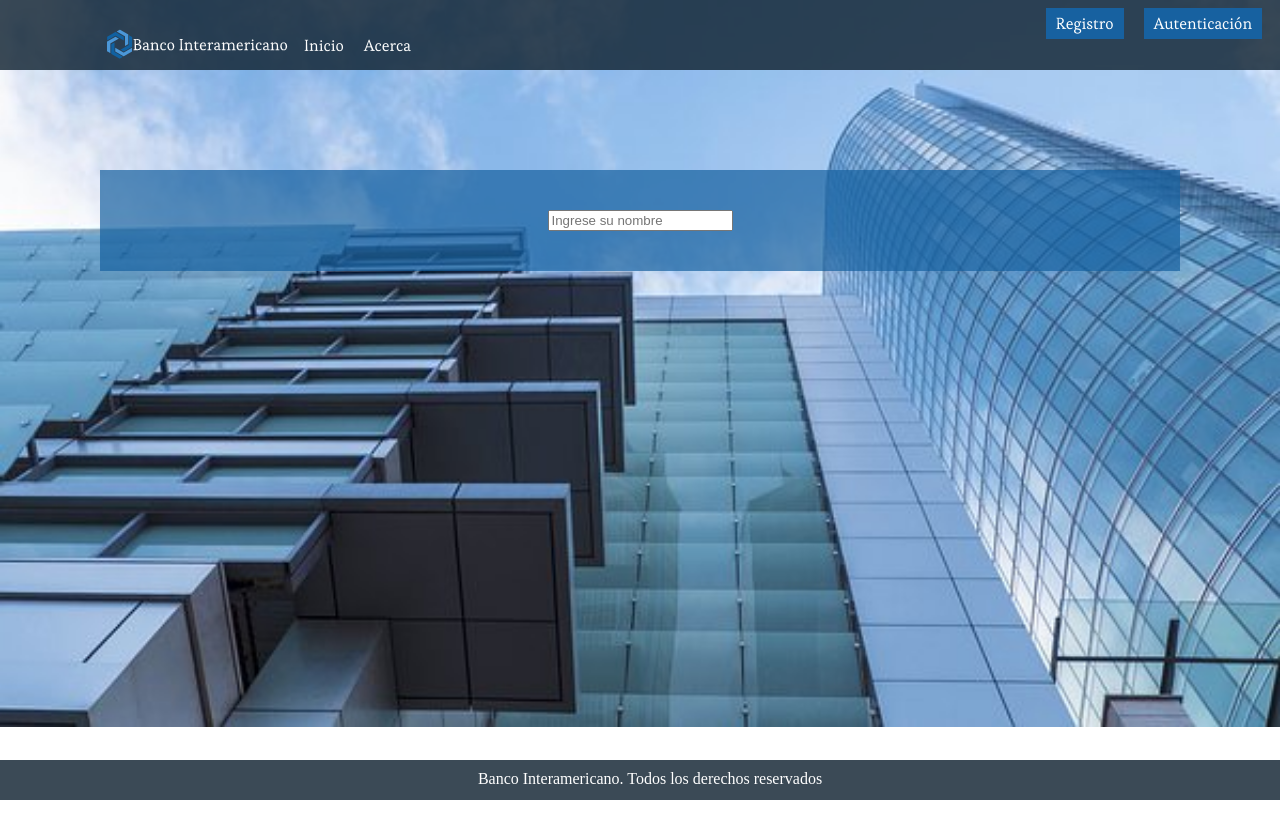
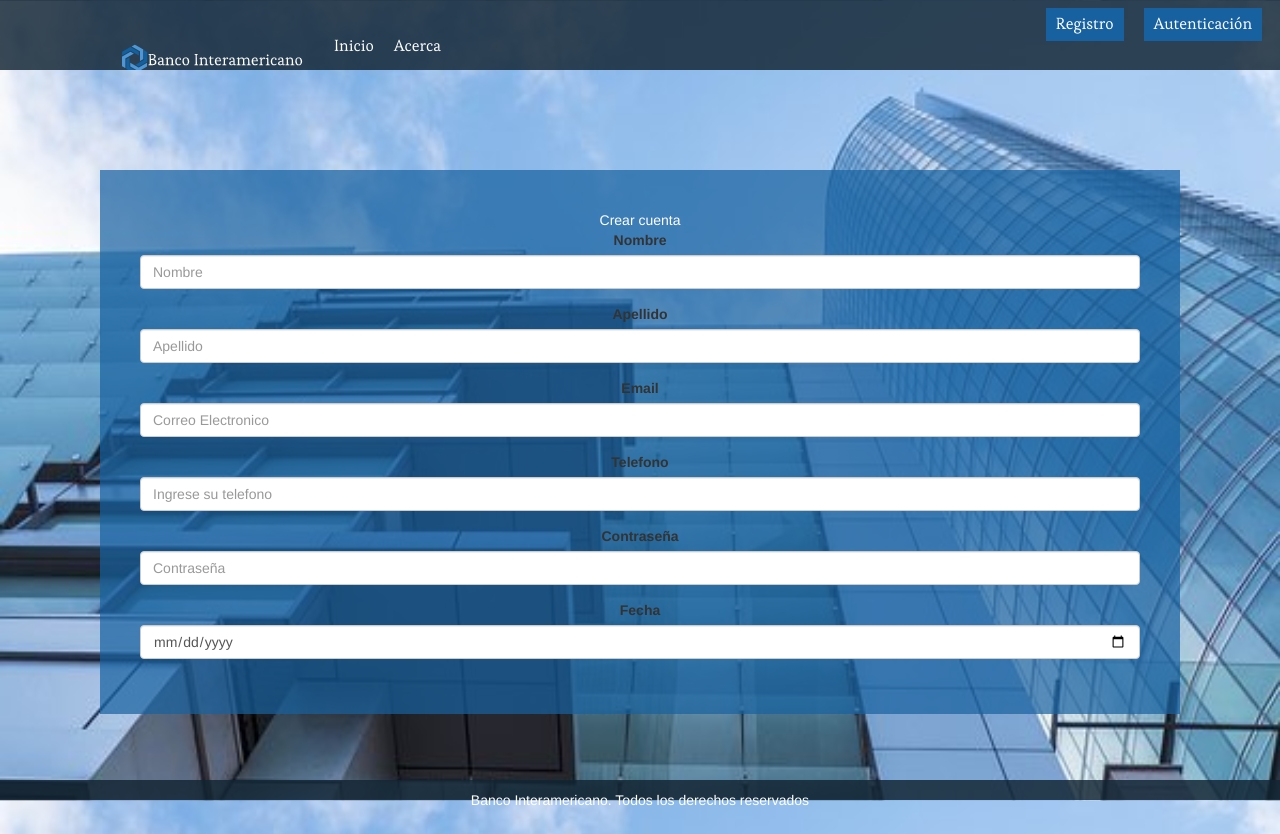
Before and after one commit to PilarArroyave/BancoInteramericano, an Angular app: page /register in a window 1280 px wide. Before the commit the page ends 800 px from the top, so only its background shows below. Built offline with nearby package versions, Linux system fonts and the light colour scheme.

Commit message:
registrar

```diff
--- a/src/app/app.module.ts
+++ b/src/app/app.module.ts
@@ -1,5 +1,6 @@
 import { BrowserModule } from '@angular/platform-browser';
 import { NgModule } from '@angular/core';
+import { FormsModule }   from '@angular/forms';
 
 import { AppComponent } from './app.component';
 import { RegisterComponent } from './register/register.component';
@@ -12,7 +13,8 @@ import { AppRoutingModule } from './app-routing.module'; //para manejar las ruta
   ],
   imports: [
     BrowserModule,
-    AppRoutingModule
+    AppRoutingModule,
+    FormsModule
   ],
   providers: [],
   bootstrap: [AppComponent]
--- a/src/app/register/register.component.css
+++ b/src/app/register/register.component.css
@@ -4,3 +4,14 @@
     padding: 40px;
     text-align: center;
 }
+
+.crearr{
+    color: white;
+    margin: auto;
+    padding: auto;
+    text-align: center;
+}
+
+.formulario{
+    text-align: center;
+}
--- a/src/app/register/register.component.html
+++ b/src/app/register/register.component.html
@@ -1,7 +1,31 @@
 <div class="registerForm">
   <form>
-    <input type="text" placeholder="Ingrese su nombre">
+    <div class="crearr">Crear cuenta</div>
+    <div class="form-group">
+        <label for="Nombre">Nombre</label>
+        <input type="text" class="form-control" placeholder="Nombre" required>
 
+    </div>
+    <div class="form-group">
+        <label for="Apellido">Apellido</label>
+        <input type="text" class="form-control" placeholder="Apellido" required>
+    </div>
+    <div class="form-group">
+      <label for="Email">Email</label>
+      <input type="email" class="form-control" placeholder="Correo Electronico" required>
+    </div>
+    <div class="form-group">
+        <label for="Telefono">Telefono</label>
+      <input type="value" class="form-control" placeholder="Ingrese su telefono" required>
+    </div>
+    <div class="form-group">
+        <label for="Contraseña">Contraseña</label>
+      <input type="password" class="form-control" placeholder="Contraseña" required>
+    </div>
+    <div class="form-group">
+        <label for="Fecha">Fecha</label>
+      <input type="date" class="form-control" required>
+    </div>
 
   </form>
 </div>
--- a/src/styles.css
+++ b/src/styles.css
@@ -1,3 +1,5 @@
+@import url('https://unpkg.com/bootstrap@3.3.7/dist/css/bootstrap.min.css');
+
 body{
     background-image: url(/assets/images/building.jpg);
     background-repeat: no-repeat;
```
